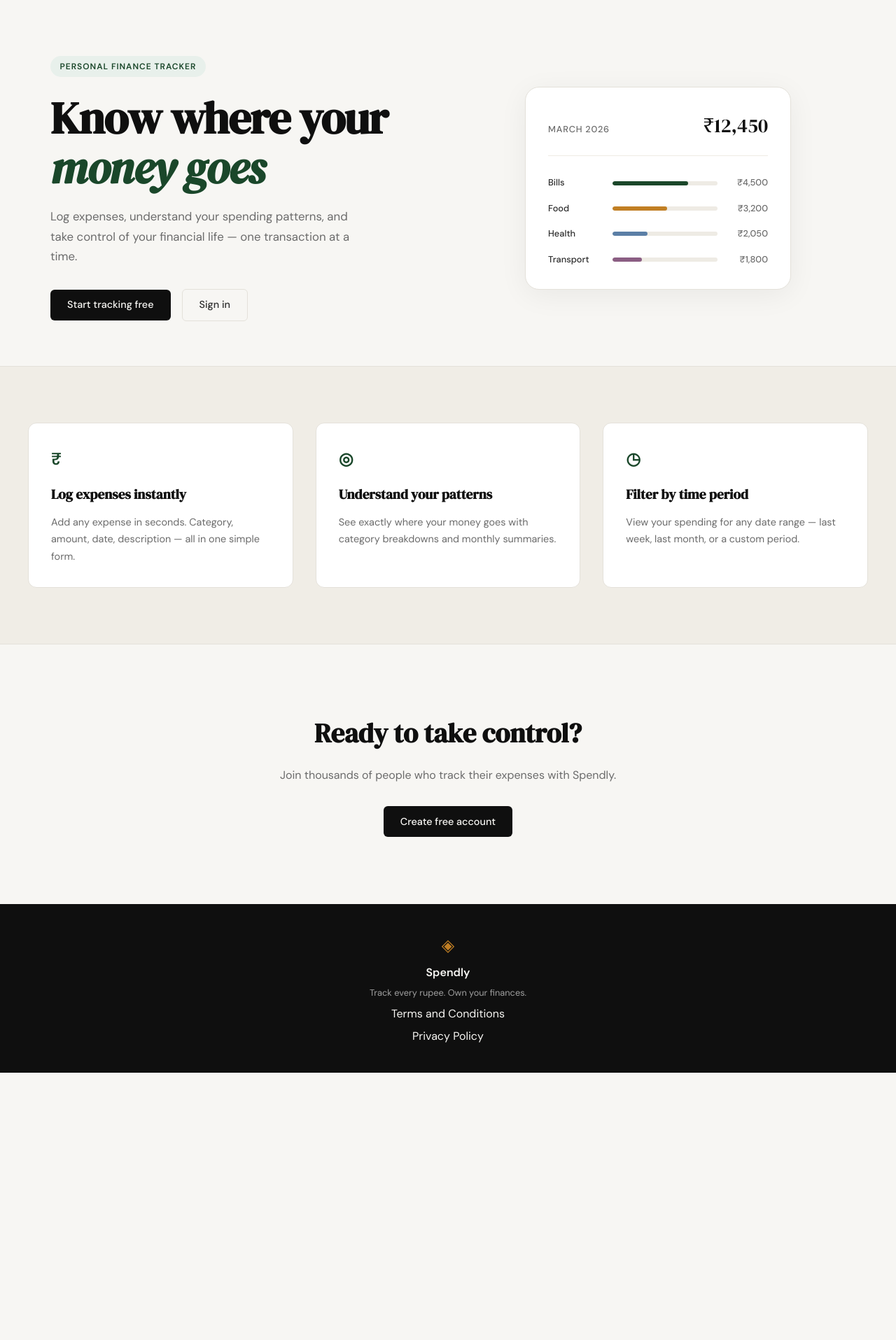
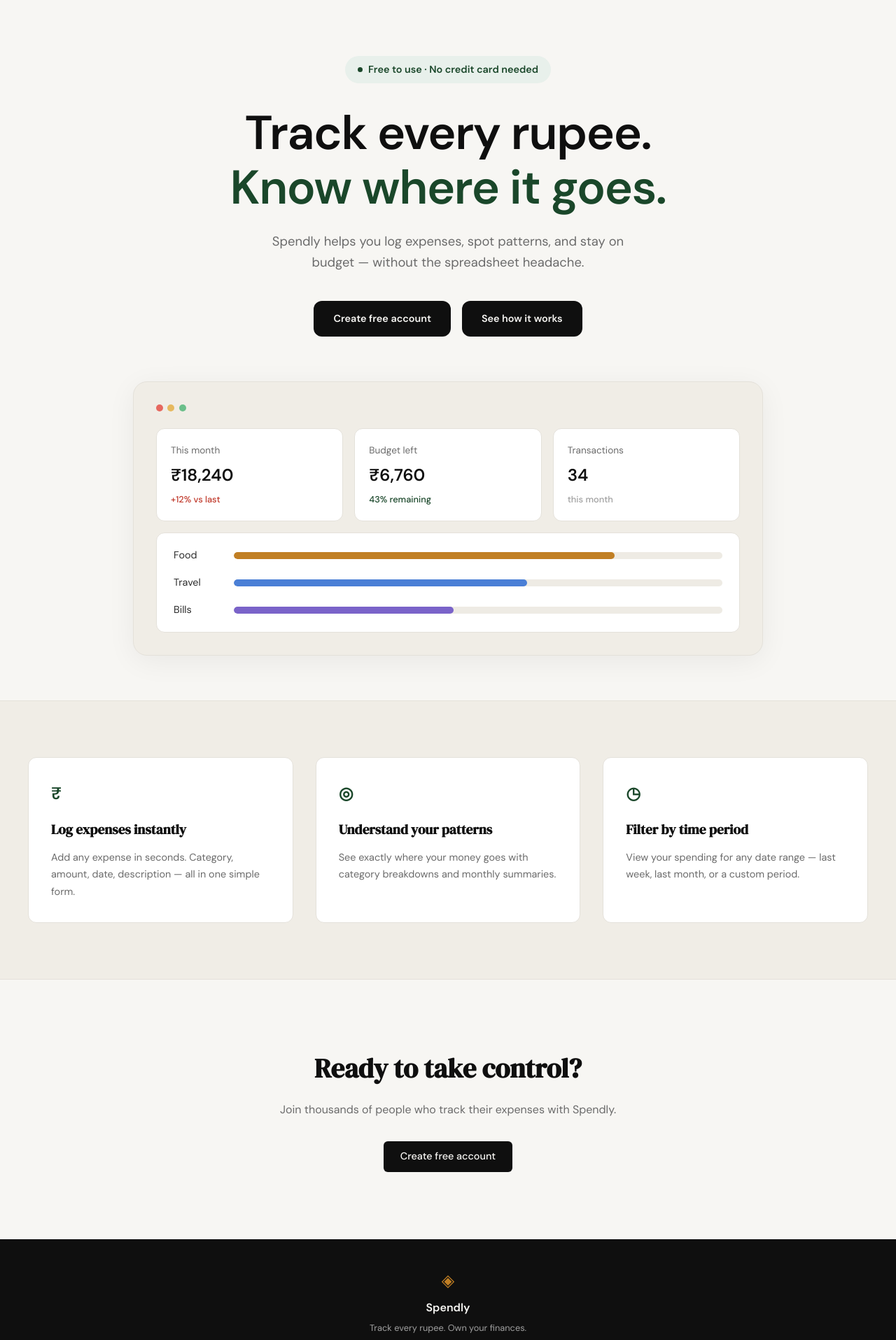
Before and after one commit to Salman-ds/spendly, a Flask app: page / in a window 1280 px wide. Shown: the part 61-1976 px from the top of the page at 70% size. Before the commit the page ends 1594 px from the top, so only its background shows below. Run offline with Flask 3, Linux system fonts and the light colour scheme.

Commit message:
landing: redesign hero section to match mockup

```diff
--- a/expense-tracker/static/css/style.css
+++ b/expense-tracker/static/css/style.css
@@ -125,136 +125,191 @@ a { color: inherit; text-decoration: none; }
 
 .hero {
     padding: 5rem 2rem 4rem;
-    display: grid;
-    grid-template-columns: 1fr 1fr;
-    gap: 4rem;
+    display: flex;
+    flex-direction: column;
     align-items: center;
+    text-align: center;
     max-width: var(--max-width);
     margin: 0 auto;
 }
 
+.hero-inner {
+    display: flex;
+    flex-direction: column;
+    align-items: center;
+    max-width: 720px;
+}
+
 .hero-badge {
-    display: inline-block;
+    display: inline-flex;
+    align-items: center;
+    gap: 0.5rem;
     background: var(--accent-light);
     color: var(--accent);
-    font-size: 0.75rem;
+    font-size: 0.9rem;
     font-weight: 600;
-    letter-spacing: 0.08em;
-    text-transform: uppercase;
-    padding: 0.35rem 0.85rem;
+    padding: 0.5rem 1.1rem;
     border-radius: 999px;
+    margin-bottom: 2rem;
+}
+
+.hero-badge-dot {
+    width: 7px;
+    height: 7px;
+    border-radius: 50%;
+    background: var(--accent);
+}
+
+.hero-title {
+    font-family: var(--font-body);
+    font-weight: 800;
+    font-size: clamp(2.75rem, 6vw, 4.25rem);
+    line-height: 1.15;
+    letter-spacing: -0.02em;
+    color: var(--ink);
     margin-bottom: 1.5rem;
 }
 
-.hero-title {
-    font-family: var(--font-display);
-    font-size: clamp(2.5rem, 5vw, 4rem);
-    line-height: 1.1;
-    letter-spacing: -0.02em;
-    color: var(--ink);
-    margin-bottom: 1.25rem;
-}
-
-.hero-title em {
-    font-style: italic;
+.hero-title-accent {
     color: var(--accent);
 }
 
 .hero-subtitle {
-    font-size: 1.05rem;
+    font-size: 1.15rem;
     color: var(--ink-muted);
-    line-height: 1.7;
-    max-width: 460px;
-    margin-bottom: 2rem;
+    line-height: 1.6;
+    max-width: 560px;
+    margin-bottom: 2.5rem;
 }
 
 .hero-actions {
     display: flex;
     gap: 1rem;
     align-items: center;
+    justify-content: center;
+    margin-bottom: 4rem;
+}
+
+.hero-actions .btn-primary {
+    padding: 0.85rem 1.75rem;
+    border-radius: var(--radius-md);
+    font-weight: 700;
 }
 
 /* ------------------------------------------------------------------ */
-/* Mock card (hero visual)                                             */
+/* Dashboard preview (hero visual)                                     */
 /* ------------------------------------------------------------------ */
 
 .hero-visual {
+    width: 100%;
     display: flex;
     justify-content: center;
 }
 
-.mock-card {
-    background: var(--paper-card);
+.dashboard-preview {
+    background: var(--paper-warm);
     border: 1px solid var(--border);
     border-radius: var(--radius-lg);
     padding: 2rem;
     width: 100%;
-    max-width: 380px;
+    max-width: 900px;
     box-shadow: 0 8px 40px rgba(0,0,0,0.06);
 }
 
-.mock-card-header {
+.dashboard-dots {
     display: flex;
-    justify-content: space-between;
-    align-items: baseline;
-    margin-bottom: 1.75rem;
-    padding-bottom: 1.25rem;
-    border-bottom: 1px solid var(--border-soft);
+    gap: 0.4rem;
+    margin-bottom: 1.5rem;
 }
 
-.mock-label {
-    font-size: 0.8rem;
-    font-weight: 500;
-    color: var(--ink-muted);
-    text-transform: uppercase;
-    letter-spacing: 0.06em;
+.dot {
+    width: 10px;
+    height: 10px;
+    border-radius: 50%;
 }
 
-.mock-total {
-    font-family: var(--font-display);
-    font-size: 1.75rem;
+.dot-red { background: #e6685f; }
+.dot-yellow { background: #e6b95f; }
+.dot-green { background: #6bbf8a; }
+
+.dashboard-stats {
+    display: grid;
+    grid-template-columns: repeat(3, 1fr);
+    gap: 1rem;
+    margin-bottom: 1rem;
+}
+
+.stat-card {
+    background: var(--paper-card);
+    border: 1px solid var(--border);
+    border-radius: var(--radius-md);
+    padding: 1.25rem;
+    text-align: left;
+    display: flex;
+    flex-direction: column;
+    gap: 0.35rem;
+}
+
+.stat-label {
+    font-size: 0.85rem;
+    color: var(--ink-muted);
+}
+
+.stat-value {
+    font-family: var(--font-body);
+    font-weight: 700;
+    font-size: 1.5rem;
     color: var(--ink);
 }
 
-.mock-bars { display: flex; flex-direction: column; gap: 1rem; }
-
-.mock-bar-row {
-    display: grid;
-    grid-template-columns: 80px 1fr 60px;
-    align-items: center;
-    gap: 0.75rem;
+.stat-delta {
+    font-size: 0.8rem;
+    font-weight: 500;
 }
 
-.mock-cat {
-    font-size: 0.8rem;
-    font-weight: 500;
-    color: var(--ink-soft);
+.stat-delta-negative { color: var(--danger); }
+.stat-delta-positive { color: var(--accent); }
+.stat-delta-muted { color: var(--ink-faint); }
+
+.dashboard-bars {
+    background: var(--paper-card);
+    border: 1px solid var(--border);
+    border-radius: var(--radius-md);
+    padding: 1.25rem 1.5rem;
+    display: flex;
+    flex-direction: column;
+    gap: 1rem;
 }
 
-.mock-bar-track {
-    height: 6px;
+.dash-bar-row {
+    display: grid;
+    grid-template-columns: 70px 1fr;
+    align-items: center;
+    gap: 1rem;
+}
+
+.dash-bar-label {
+    font-size: 0.9rem;
+    color: var(--ink-soft);
+    text-align: left;
+}
+
+.dash-bar-track {
+    height: 10px;
     background: var(--border-soft);
     border-radius: 999px;
     overflow: hidden;
 }
 
-.mock-bar {
+.dash-bar {
     height: 100%;
-    background: var(--accent);
     border-radius: 999px;
     transition: width 0.6s ease;
 }
 
-.mock-bar-2 { background: var(--accent-2); }
-.mock-bar-3 { background: #5b7fa6; }
-.mock-bar-4 { background: #8b5e83; }
-
-.mock-amt {
-    font-size: 0.8rem;
-    font-weight: 500;
-    color: var(--ink-muted);
-    text-align: right;
-}
+.dash-bar-food { background: var(--accent-2); }
+.dash-bar-travel { background: #4a7fd6; }
+.dash-bar-bills { background: #7a63c9; }
 
 /* ------------------------------------------------------------------ */
 /* Buttons                                                             */
@@ -552,14 +607,8 @@ a { color: inherit; text-decoration: none; }
 /* ------------------------------------------------------------------ */
 
 @media (max-width: 900px) {
-    .hero {
-        grid-template-columns: 1fr;
-        text-align: center;
-    }
-
     .hero-subtitle { max-width: 100%; }
-    .hero-actions { justify-content: center; }
-    .hero-visual { display: none; }
+    .dashboard-stats { grid-template-columns: 1fr; }
 
     .features-inner { grid-template-columns: 1fr; }
 }
@@ -567,4 +616,6 @@ a { color: inherit; text-decoration: none; }
 @media (max-width: 600px) {
     .nav-links a:not(.nav-cta) { display: none; }
     .hero { padding: 3rem 1rem 2rem; }
+    .hero-actions { flex-direction: column; width: 100%; }
+    .hero-actions .btn-primary { width: 100%; text-align: center; }
 }
--- a/expense-tracker/templates/landing.html
+++ b/expense-tracker/templates/landing.html
@@ -6,55 +6,62 @@
 
 <section class="hero">
     <div class="hero-inner">
-        <div class="hero-badge">Personal Finance Tracker</div>
+        <div class="hero-badge"><span class="hero-badge-dot"></span>Free to use · No credit card needed</div>
         <h1 class="hero-title">
-            Know where your<br>
-            <em>money goes</em>
+            Track every rupee.<br>
+            <span class="hero-title-accent">Know where it goes.</span>
         </h1>
         <p class="hero-subtitle">
-            Log expenses, understand your spending patterns,
-            and take control of your financial life —
-            one transaction at a time.
+            Spendly helps you log expenses, spot patterns, and stay
+            on budget — without the spreadsheet headache.
         </p>
         <div class="hero-actions">
-            <a href="{{ url_for('register') }}" class="btn-primary">Start tracking free</a>
-            <a href="{{ url_for('login') }}" class="btn-ghost">Sign in</a>
+            <a href="{{ url_for('register') }}" class="btn-primary">Create free account</a>
+            <a href="#" class="btn-primary">See how it works</a>
         </div>
     </div>
     <div class="hero-visual">
-        <div class="mock-card">
-            <div class="mock-card-header">
-                <span class="mock-label">March 2026</span>
-                <span class="mock-total">₹12,450</span>
+        <div class="dashboard-preview">
+            <div class="dashboard-dots">
+                <span class="dot dot-red"></span>
+                <span class="dot dot-yellow"></span>
+                <span class="dot dot-green"></span>
             </div>
-            <div class="mock-bars">
-                <div class="mock-bar-row">
-                    <span class="mock-cat">Bills</span>
-                    <div class="mock-bar-track">
-                        <div class="mock-bar" style="width: 72%"></div>
+            <div class="dashboard-stats">
+                <div class="stat-card">
+                    <span class="stat-label">This month</span>
+                    <span class="stat-value">₹18,240</span>
+                    <span class="stat-delta stat-delta-negative">+12% vs last</span>
+                </div>
+                <div class="stat-card">
+                    <span class="stat-label">Budget left</span>
+                    <span class="stat-value">₹6,760</span>
+                    <span class="stat-delta stat-delta-positive">43% remaining</span>
+                </div>
+                <div class="stat-card">
+                    <span class="stat-label">Transactions</span>
+                    <span class="stat-value">34</span>
+                    <span class="stat-delta stat-delta-muted">this month</span>
+                </div>
+            </div>
+            <div class="dashboard-bars">
+                <div class="dash-bar-row">
+                    <span class="dash-bar-label">Food</span>
+                    <div class="dash-bar-track">
+                        <div class="dash-bar dash-bar-food" style="width: 78%"></div>
                     </div>
-                    <span class="mock-amt">₹4,500</span>
                 </div>
-                <div class="mock-bar-row">
-                    <span class="mock-cat">Food</span>
-                    <div class="mock-bar-track">
-                        <div class="mock-bar mock-bar-2" style="width: 52%"></div>
+                <div class="dash-bar-row">
+                    <span class="dash-bar-label">Travel</span>
+                    <div class="dash-bar-track">
+                        <div class="dash-bar dash-bar-travel" style="width: 60%"></div>
                     </div>
-                    <span class="mock-amt">₹3,200</span>
                 </div>
-                <div class="mock-bar-row">
-                    <span class="mock-cat">Health</span>
-                    <div class="mock-bar-track">
-                        <div class="mock-bar mock-bar-3" style="width: 33%"></div>
+                <div class="dash-bar-row">
+                    <span class="dash-bar-label">Bills</span>
+                    <div class="dash-bar-track">
+                        <div class="dash-bar dash-bar-bills" style="width: 45%"></div>
                     </div>
-                    <span class="mock-amt">₹2,050</span>
-                </div>
-                <div class="mock-bar-row">
-                    <span class="mock-cat">Transport</span>
-                    <div class="mock-bar-track">
-                        <div class="mock-bar mock-bar-4" style="width: 28%"></div>
-                    </div>
-                    <span class="mock-amt">₹1,800</span>
                 </div>
             </div>
         </div>
```
